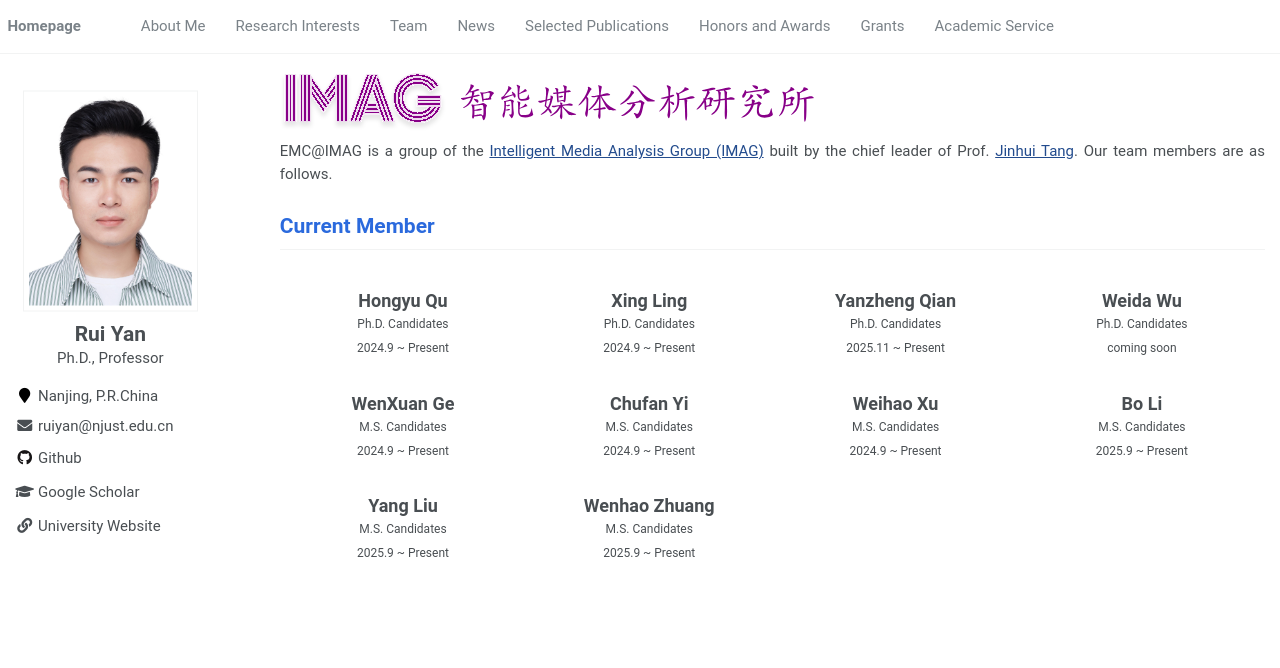
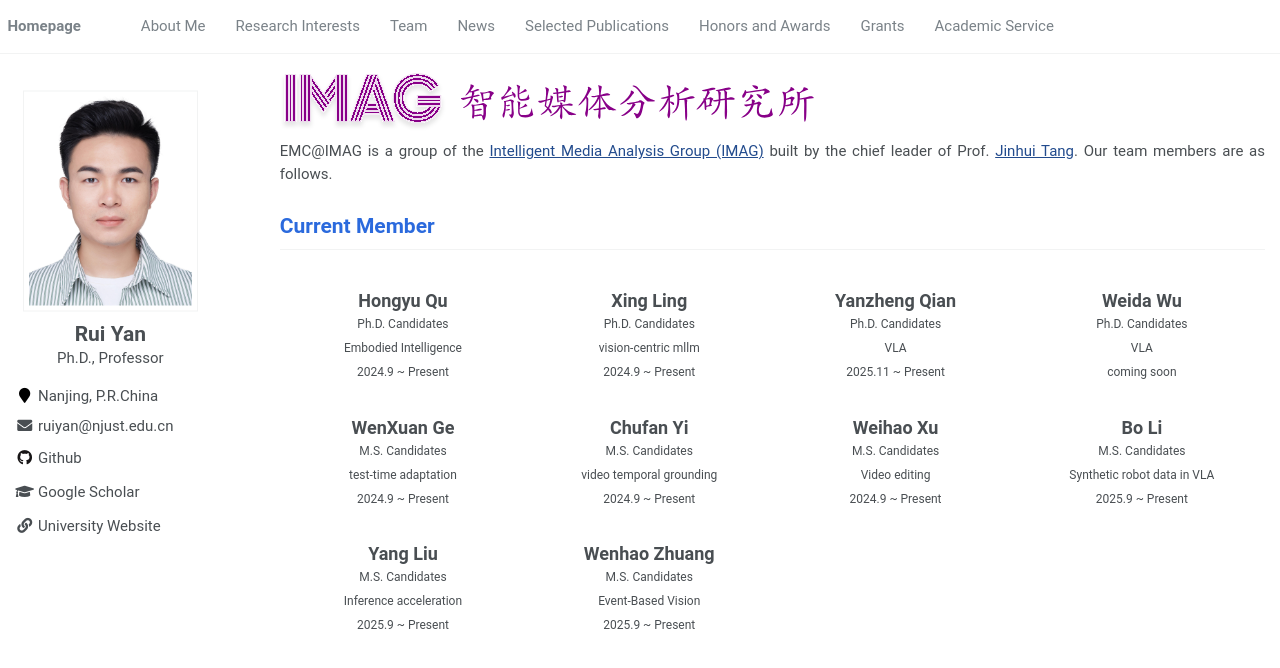
Before and after one commit to ruiyan1995/ruiyan1995.github.io, a Jekyll site: the page built from _pages/team.md, in a window 1280 px wide. Shown: the top 668 px of the page. Built offline with Jekyll 4.4.1, drawn with Linux system fonts in a browser that asks for light colours.

Commit message:
Update team.md

```diff
--- a/_pages/team.md
+++ b/_pages/team.md
@@ -196,6 +196,7 @@ EMC@IMAG is a group of the <a href="https://imag-njust.net/">Intelligent Media A
       <div class="card-body">
         <h6 class="card-title mb-0">Hongyu Qu</h6>
         <p class="card-text mb-neg-1 fs--1 text-primary fw-bold">Ph.D. Candidates</p>
+        <p class="card-text mb-neg-1 fs--1 text-primary fw-bold">Embodied Intelligence</p>
         <p class="mb-neg-2">2024.9 ~ Present</p>
       </div>
     </div>
@@ -207,6 +208,7 @@ EMC@IMAG is a group of the <a href="https://imag-njust.net/">Intelligent Media A
       <div class="card-body">
         <h6 class="card-title mb-0">Xing Ling</h6>
         <p class="card-text mb-neg-1 fs--1 text-primary fw-bold">Ph.D. Candidates</p>
+        <p class="card-text mb-neg-1 fs--1 text-primary fw-bold">vision-centric mllm</p>
         <p class="mb-neg-2">2024.9 ~ Present</p>
       </div>
     </div>
@@ -218,6 +220,7 @@ EMC@IMAG is a group of the <a href="https://imag-njust.net/">Intelligent Media A
       <div class="card-body">
         <h6 class="card-title mb-0">Yanzheng Qian</h6>
         <p class="card-text mb-neg-1 fs--1 text-primary fw-bold">Ph.D. Candidates</p>
+        <p class="card-text mb-neg-1 fs--1 text-primary fw-bold">VLA</p>
         <p class="mb-neg-2">2025.11 ~ Present</p>
       </div>
     </div>
@@ -229,6 +232,7 @@ EMC@IMAG is a group of the <a href="https://imag-njust.net/">Intelligent Media A
       <div class="card-body">
         <h6 class="card-title mb-0">Weida Wu</h6>
         <p class="card-text mb-neg-1 fs--1 text-primary fw-bold">Ph.D. Candidates</p>
+        <p class="card-text mb-neg-1 fs--1 text-primary fw-bold">VLA</p>
         <p class="mb-neg-2">coming soon</p>
       </div>
     </div>
@@ -240,6 +244,7 @@ EMC@IMAG is a group of the <a href="https://imag-njust.net/">Intelligent Media A
       <div class="card-body">
         <h6 class="card-title mb-0">WenXuan Ge</h6>
         <p class="card-text mb-neg-1 fs--1 text-primary fw-bold">M.S. Candidates</p>
+        <p class="card-text mb-neg-1 fs--1 text-primary fw-bold">test-time adaptation</p>
         <p class="mb-neg-2">2024.9 ~ Present</p>
       </div>
     </div>
@@ -251,6 +256,7 @@ EMC@IMAG is a group of the <a href="https://imag-njust.net/">Intelligent Media A
       <div class="card-body">
         <h6 class="card-title mb-0">Chufan Yi</h6>
         <p class="card-text mb-neg-1 fs--1 text-primary fw-bold">M.S. Candidates</p>
+        <p class="card-text mb-neg-1 fs--1 text-primary fw-bold">video temporal grounding</p>
         <p class="mb-neg-2">2024.9 ~ Present</p>
       </div>
     </div>
@@ -262,6 +268,7 @@ EMC@IMAG is a group of the <a href="https://imag-njust.net/">Intelligent Media A
       <div class="card-body">
         <h6 class="card-title mb-0">Weihao Xu</h6>
         <p class="card-text mb-neg-1 fs--1 text-primary fw-bold">M.S. Candidates</p>
+        <p class="card-text mb-neg-1 fs--1 text-primary fw-bold">Video editing</p>
         <p class="mb-neg-2">2024.9 ~ Present</p>
       </div>
     </div>
@@ -273,6 +280,7 @@ EMC@IMAG is a group of the <a href="https://imag-njust.net/">Intelligent Media A
       <div class="card-body">
         <h6 class="card-title mb-0">Bo Li</h6>
         <p class="card-text mb-neg-1 fs--1 text-primary fw-bold">M.S. Candidates</p>
+        <p class="card-text mb-neg-1 fs--1 text-primary fw-bold">Synthetic robot data in VLA </p>
         <p class="mb-neg-2">2025.9 ~ Present</p>
       </div>
     </div>
@@ -284,6 +292,7 @@ EMC@IMAG is a group of the <a href="https://imag-njust.net/">Intelligent Media A
       <div class="card-body">
         <h6 class="card-title mb-0">Yang Liu</h6>
         <p class="card-text mb-neg-1 fs--1 text-primary fw-bold">M.S. Candidates</p>
+        <p class="card-text mb-neg-1 fs--1 text-primary fw-bold">Inference acceleration</p>
         <p class="mb-neg-2">2025.9 ~ Present</p>
       </div>
     </div>
@@ -295,6 +304,7 @@ EMC@IMAG is a group of the <a href="https://imag-njust.net/">Intelligent Media A
       <div class="card-body">
         <h6 class="card-title mb-0">Wenhao Zhuang</h6>
         <p class="card-text mb-neg-1 fs--1 text-primary fw-bold">M.S. Candidates</p>
+        <p class="card-text mb-neg-1 fs--1 text-primary fw-bold">Event-Based Vision</p>
         <p class="mb-neg-2">2025.9 ~ Present</p>
       </div>
     </div>
```
